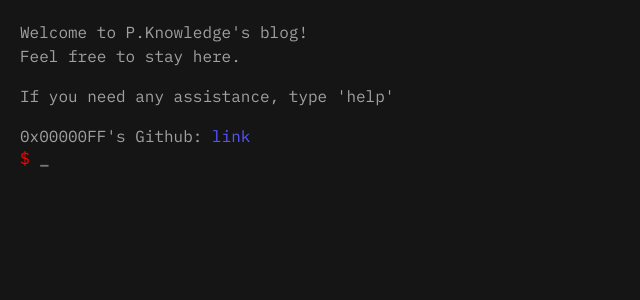
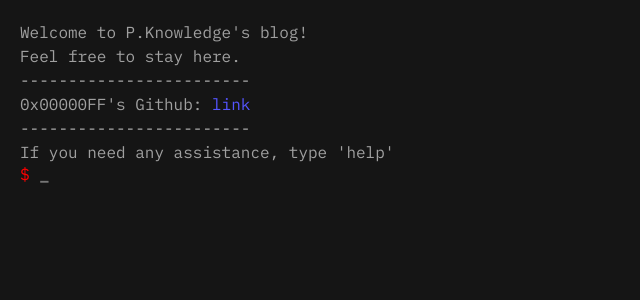
Before and after one commit to 0x00000FF/0x00000FF.github.io, a Jekyll site: the page built from index.html, in a window 1280 px wide. Shown: the top 300 px of the page, without its empty margins (0-640 px from the left). Built offline with Jekyll 4.4.1, drawn with Linux system fonts in a browser that asks for light colours.

Commit message:
Update index.html

```diff
--- a/index.html
+++ b/index.html
@@ -6,7 +6,7 @@ layout: foundation
 
 <line>Welcome to P.Knowledge's blog!</line>
 <line>Feel free to stay here.</line>
-<line></line>
+<line>------------------------</line>
+<line>{{ username }}'s Github: <a href="https://github.com/{{ username }}" target="_blank">link</a></line>
+<line>------------------------</line>
 <line>If you need any assistance, type 'help'</line>
-<line></line>
-<line>{{ username }}'s Github: <a href="https://github.com/{{ username }}" target="_blank">link</a></line>
```
